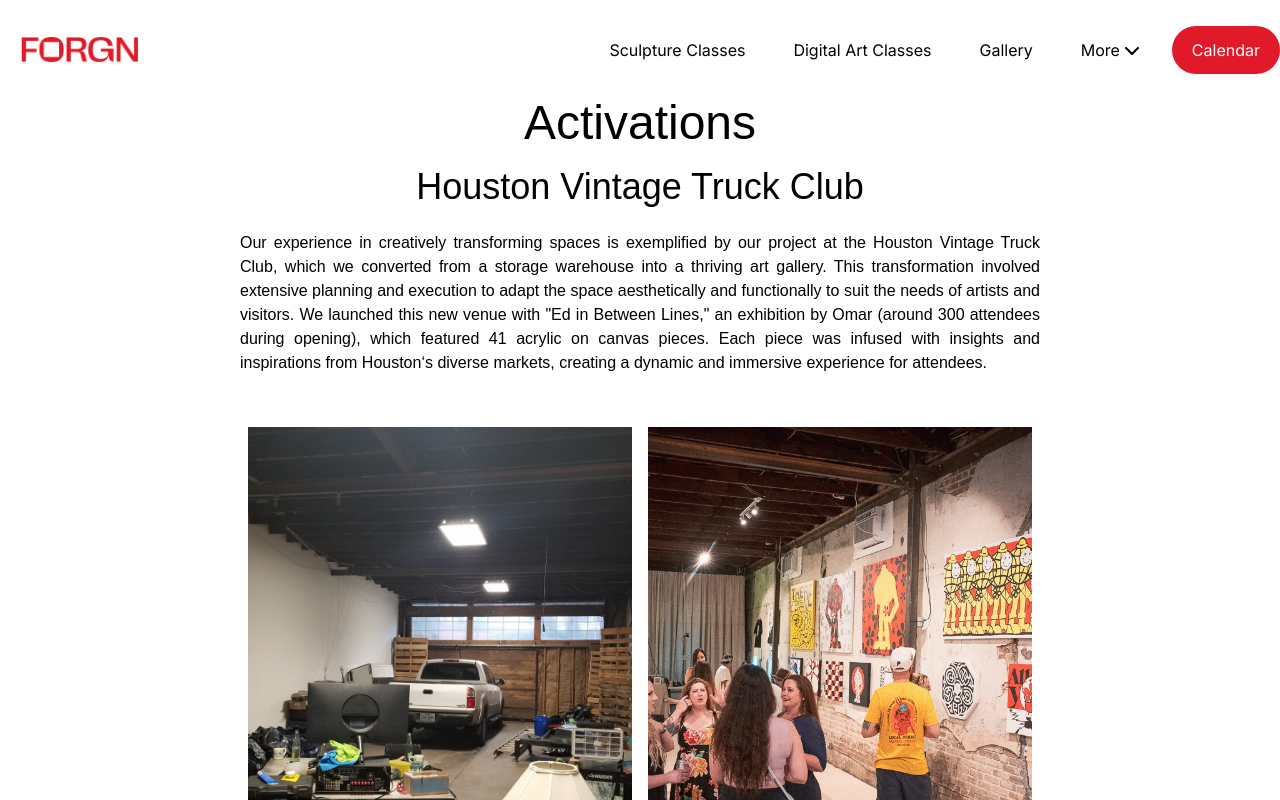
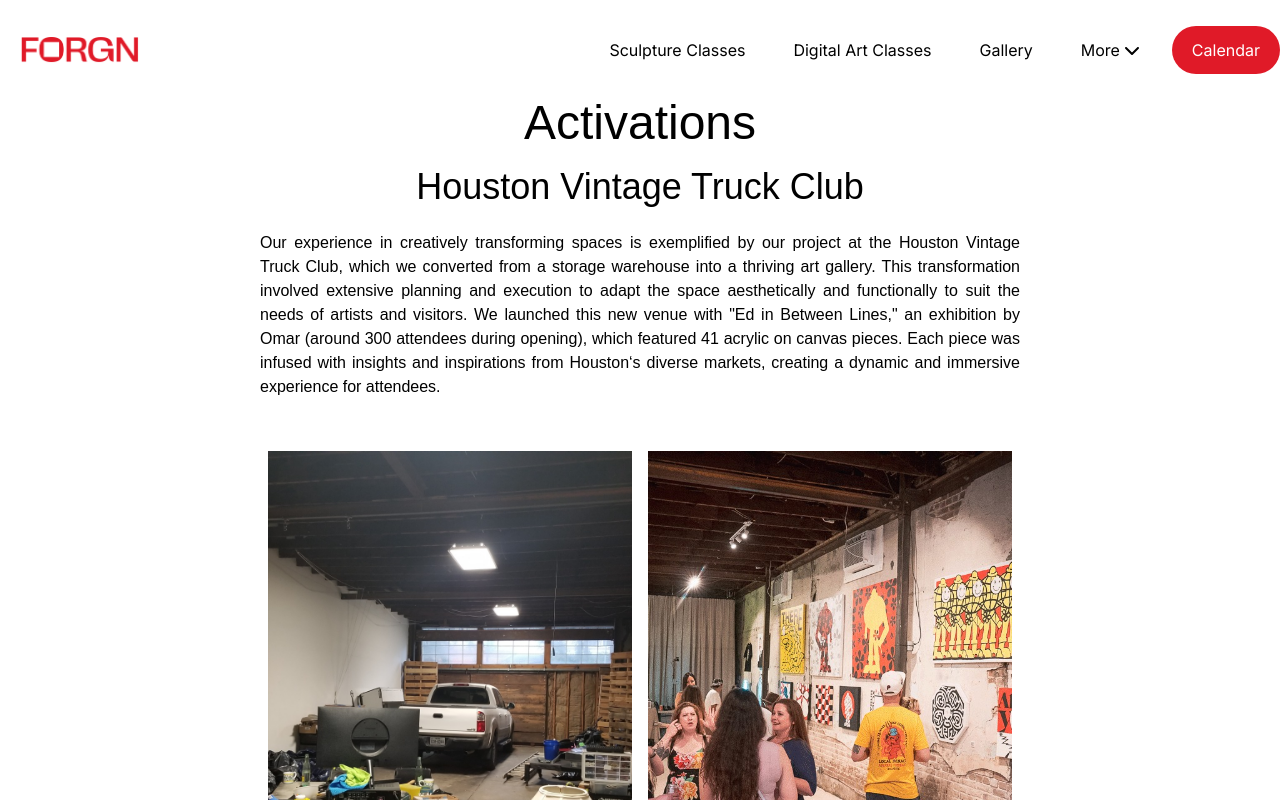
Before and after one commit to giorgio-villani/forgn, a Next.js app: page /activations in a window 1280 px wide. Shown: the top 800 px of the page. Built offline with nearby package versions, Linux system fonts and the light colour scheme.

Commit message:
added padding on activations

```diff
--- a/src/app/activations/page.tsx
+++ b/src/app/activations/page.tsx
@@ -4,7 +4,7 @@ export default function Activations() {
   return (
     <div className="w-full flex flex-col items-center font-poppins ">
       <h1 className="text-5xl text-center">Activations</h1>
-      <section className="py-5 max-w-[800px] w-full text-center ">
+      <section className="p-5 max-w-[800px] w-full text-center ">
         <h2 className="mb-6 text-4xl">Houston Vintage Truck Club</h2>
         <p className="mb-6 text-left text-center text-justify">
           Our experience in creatively transforming spaces is exemplified by our
```
